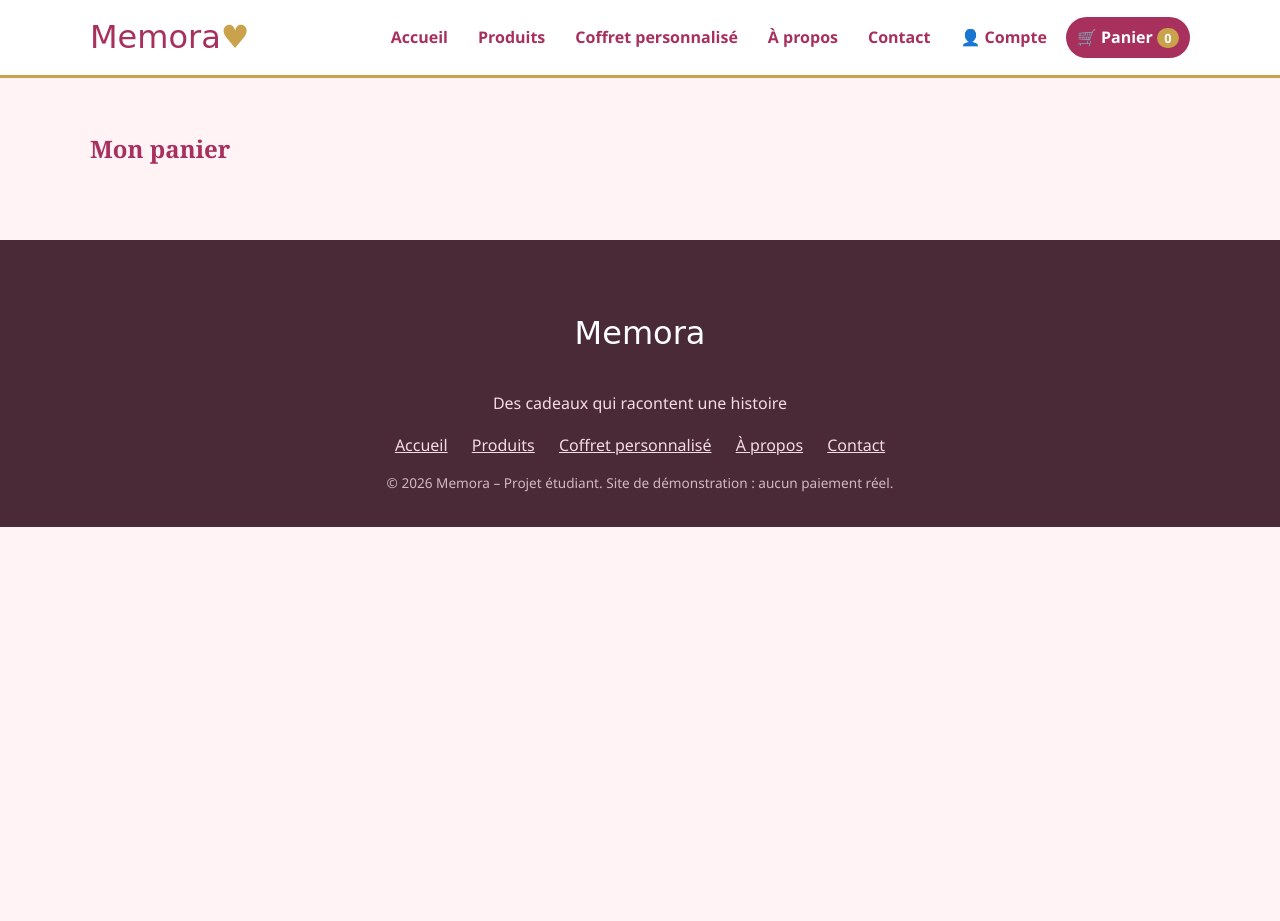
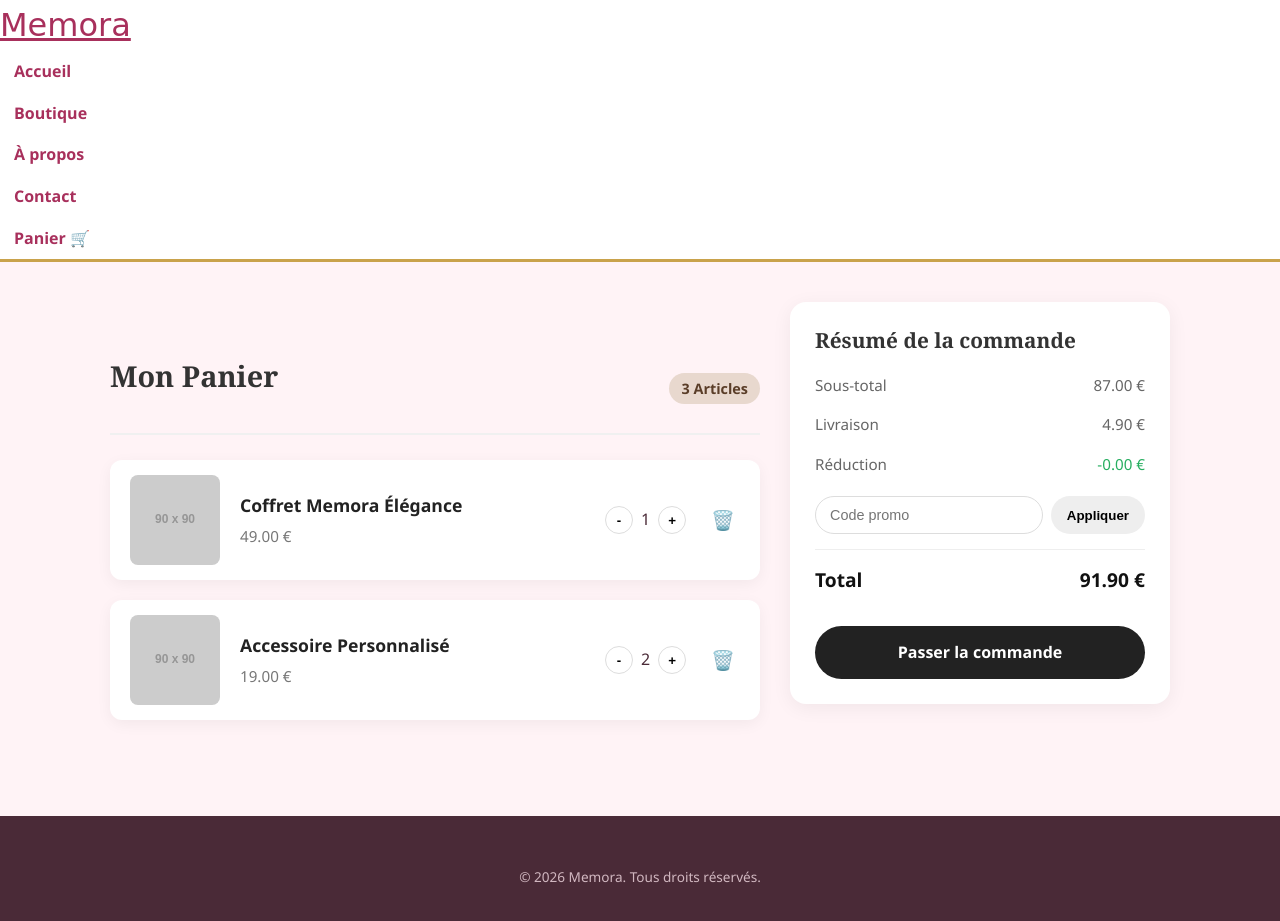
Before and after one commit to EasyRent12/memora, a plain HTML site: page panier.html in a window 1280 px wide. Before the commit the page ends 800 px from the top, so only its background shows below. Drawn offline with nearby package versions, Linux system fonts and the light colour scheme; placeholder pictures from the web are drawn by us.

Commit message:
Ajout d'une nouvelle page panier originale

```diff
--- a/panier.html
+++ b/panier.html
@@ -3,64 +3,322 @@
 <head>
   <meta charset="UTF-8">
   <meta name="viewport" content="width=device-width, initial-scale=1.0">
-  <title>Mon panier | Memora</title>
-  <meta name="description" content="Ton panier Memora : modifie les quantités et passe à la commande simulée.">
+  <title>Votre Panier — Memora</title>
   <link rel="stylesheet" href="style.css">
+  <!-- Supabase CDN -->
+  <script src="https://cdn.jsdelivr.net/npm/@supabase/supabase-js@2"></script>
+  <style>
+    /* Styles spécifiques pour la page Panier Originale */
+    .cart-container {
+      max-width: 1100px;
+      margin: 40px auto;
+      padding: 0 20px;
+      display: grid;
+      grid-template-columns: 1fr 380px;
+      gap: 30px;
+    }
+
+    @media (max-width: 850px) {
+      .cart-container {
+        grid-template-columns: 1fr;
+      }
+    }
+
+    .cart-header {
+      display: flex;
+      justify-content: space-between;
+      align-items: center;
+      margin-bottom: 25px;
+      border-bottom: 2px solid #f0f0f0;
+      padding-bottom: 15px;
+    }
+
+    .cart-header h1 {
+      font-size: 1.8rem;
+      color: #333;
+    }
+
+    .cart-count {
+      background-color: #e8d8ce;
+      color: #5a3d28;
+      padding: 4px 12px;
+      border-radius: 20px;
+      font-weight: 600;
+      font-size: 0.9rem;
+    }
+
+    /* Table & Card des produits */
+    .cart-items {
+      display: flex;
+      flex-direction: column;
+      gap: 20px;
+    }
+
+    .cart-item {
+      display: flex;
+      align-items: center;
+      background: #ffffff;
+      border-radius: 12px;
+      padding: 15px 20px;
+      box-shadow: 0 4px 15px rgba(0,0,0,0.05);
+      transition: transform 0.2s ease, box-shadow 0.2s ease;
+    }
+
+    .cart-item:hover {
+      transform: translateY(-2px);
+      box-shadow: 0 6px 20px rgba(0,0,0,0.08);
+    }
+
+    .cart-item img {
+      width: 90px;
+      height: 90px;
+      object-fit: cover;
+      border-radius: 8px;
+    }
+
+    .cart-item-info {
+      flex: 1;
+      margin-left: 20px;
+    }
+
+    .cart-item-title {
+      font-size: 1.1rem;
+      font-weight: 600;
+      color: #222;
+      margin-bottom: 5px;
+    }
+
+    .cart-item-price {
+      color: #777;
+      font-size: 0.95rem;
+    }
+
+    .cart-item-quantity {
+      display: flex;
+      align-items: center;
+      gap: 8px;
+      margin-right: 20px;
+    }
+
+    .btn-qty {
+      width: 28px;
+      height: 28px;
+      border: 1px solid #ddd;
+      background: #fff;
+      border-radius: 50%;
+      cursor: pointer;
+      font-weight: bold;
+      transition: background 0.2s;
+    }
+
+    .btn-qty:hover {
+      background: #f0f0f0;
+    }
+
+    .remove-btn {
+      background: transparent;
+      border: none;
+      color: #e74c3c;
+      cursor: pointer;
+      font-size: 1.2rem;
+      padding: 5px;
+      transition: color 0.2s;
+    }
+
+    .remove-btn:hover {
+      color: #c0392b;
+    }
+
+    /* Cart Summary Card */
+    .cart-summary {
+      background: #ffffff;
+      border-radius: 16px;
+      padding: 25px;
+      box-shadow: 0 4px 20px rgba(0,0,0,0.06);
+      height: fit-content;
+    }
+
+    .summary-title {
+      font-size: 1.3rem;
+      font-weight: 700;
+      margin-bottom: 20px;
+      color: #333;
+    }
+
+    .summary-row {
+      display: flex;
+      justify-content: space-between;
+      margin-bottom: 15px;
+      color: #666;
+      font-size: 0.95rem;
+    }
+
+    .summary-row.total {
+      font-size: 1.2rem;
+      font-weight: 700;
+      color: #111;
+      border-top: 1px solid #eee;
+      padding-top: 15px;
+      margin-top: 15px;
+    }
+
+    .checkout-btn {
+      width: 100%;
+      background: #222;
+      color: #fff;
+      border: none;
+      padding: 14px;
+      border-radius: 30px;
+      font-size: 1rem;
+      font-weight: 600;
+      cursor: pointer;
+      transition: background 0.3s ease, transform 0.2s;
+      text-decoration: none;
+      display: inline-block;
+      text-align: center;
+      margin-top: 15px;
+    }
+
+    .checkout-btn:hover {
+      background: #444;
+      transform: translateY(-1px);
+    }
+
+    .promo-code {
+      display: flex;
+      gap: 8px;
+      margin-top: 20px;
+    }
+
+    .promo-code input {
+      flex: 1;
+      padding: 10px 14px;
+      border: 1px solid #ddd;
+      border-radius: 20px;
+      outline: none;
+      font-size: 0.9rem;
+    }
+
+    .promo-code button {
+      background: #eee;
+      border: none;
+      padding: 0 16px;
+      border-radius: 20px;
+      cursor: pointer;
+      font-weight: 600;
+      transition: background 0.2s;
+    }
+
+    .promo-code button:hover {
+      background: #ddd;
+    }
+
+    .empty-cart-msg {
+      text-align: center;
+      padding: 50px 0;
+      color: #888;
+    }
+
+    .empty-cart-msg a {
+      display: inline-block;
+      margin-top: 15px;
+      color: #5a3d28;
+      font-weight: bold;
+    }
+  </style>
 </head>
 <body>
 
-  <!-- En-tête et menu principal (identique sur toutes les pages) -->
+  <!-- Menu / Header -->
   <header>
-    <div class="conteneur barre">
-      <a class="logo" href="index.html">Memora<span>♥</span></a>
-      <button class="bouton-menu" id="bouton-menu" aria-label="Ouvrir le menu">☰</button>
-      <nav>
-        <ul id="menu">
-          <li><a href="index.html">Accueil</a></li>
-          <li><a href="produits.html">Produits</a>
-            <ul class="sous-menu">
-              <li><a href="coffrets.html">Coffrets cadeaux</a></li>
-              <li><a href="robes.html">Robes</a></li>
-              <li><a href="accessoires.html">Accessoires</a></li>
-            </ul>
-          </li>
-          <li><a href="produit-vedette.html">Coffret personnalisé</a></li>
-          <li><a href="a-propos.html">À propos</a></li>
-          <li><a href="contact.html">Contact</a></li>
-          <li><a href="connexion.html" id="lien-compte">👤 Compte</a></li>
-          <li><a href="panier.html" class="actif">🛒 Panier <span class="compteur" id="compteur-panier">0</span></a></li>
-        </ul>
-      </nav>
+    <div class="logo">
+      <a href="index.html">Memora</a>
     </div>
+    <nav>
+      <a href="index.html">Accueil</a>
+      <a href="produits.html">Boutique</a>
+      <a href="a-propos.html">À propos</a>
+      <a href="contact.html">Contact</a>
+      <a href="panier.html" class="active">Panier 🛒</a>
+    </nav>
   </header>
 
-  <main>
+  <main class="cart-container">
+    <!-- Section Produits dans le panier -->
     <section>
-      <div class="conteneur">
-        <h1>Mon panier</h1>
-        <div id="contenu-panier"></div>
+      <div class="cart-header">
+        <h1>Mon Panier</h1>
+        <span class="cart-count" id="item-count">3 Articles</span>
+      </div>
+
+      <div class="cart-items" id="cart-items-list">
+        <!-- Exemple d'article 1 -->
+        <article class="cart-item">
+          <img src="images/produit1.jpg" alt="Coffret Memora" onerror="this.src='https://via.placeholder.com/90'">
+          <div class="cart-item-info">
+            <div class="cart-item-title">Coffret Memora Élégance</div>
+            <div class="cart-item-price">49.00 €</div>
+          </div>
+          <div class="cart-item-quantity">
+            <button class="btn-qty">-</button>
+            <span>1</span>
+            <button class="btn-qty">+</button>
+          </div>
+          <button class="remove-btn" title="Supprimer">🗑️</button>
+        </article>
+
+        <!-- Exemple d'article 2 -->
+        <article class="cart-item">
+          <img src="images/produit2.jpg" alt="Accessoire Memora" onerror="this.src='https://via.placeholder.com/90'">
+          <div class="cart-item-info">
+            <div class="cart-item-title">Accessoire Personnalisé</div>
+            <div class="cart-item-price">19.00 €</div>
+          </div>
+          <div class="cart-item-quantity">
+            <button class="btn-qty">-</button>
+            <span>2</span>
+            <button class="btn-qty">+</button>
+          </div>
+          <button class="remove-btn" title="Supprimer">🗑️</button>
+        </article>
       </div>
     </section>
+
+    <!-- Résumé de la Commande -->
+    <aside class="cart-summary">
+      <h2 class="summary-title">Résumé de la commande</h2>
+
+      <div class="summary-row">
+        <span>Sous-total</span>
+        <span>87.00 €</span>
+      </div>
+      <div class="summary-row">
+        <span>Livraison</span>
+        <span>4.90 €</span>
+      </div>
+      <div class="summary-row">
+        <span>Réduction</span>
+        <span style="color: #27ae60;">-0.00 €</span>
+      </div>
+
+      <div class="promo-code">
+        <input type="text" placeholder="Code promo">
+        <button>Appliquer</button>
+      </div>
+
+      <div class="summary-row total">
+        <span>Total</span>
+        <span>91.90 €</span>
+      </div>
+
+      <a href="checkout.html" class="checkout-btn">Passer la commande</a>
+    </aside>
   </main>
 
-  <!-- Pied de page -->
   <footer>
-    <div class="conteneur">
-      <p class="logo" style="color:#fff;">Memora</p>
-      <p>Des cadeaux qui racontent une histoire</p>
-      <div class="liens">
-        <a href="index.html">Accueil</a>
-        <a href="produits.html">Produits</a>
-        <a href="produit-vedette.html">Coffret personnalisé</a>
-        <a href="a-propos.html">À propos</a>
-        <a href="contact.html">Contact</a>
-      </div>
-      <p class="petit">© 2026 Memora – Projet étudiant. Site de démonstration : aucun paiement réel.</p>
-    </div>
+    <p class="petit">&copy; 2026 Memora. Tous droits réservés.</p>
   </footer>
 
-  <button id="haut" aria-label="Retour en haut">↑</button>
-  <script src="donnees.js"></script>
   <script src="script.js"></script>
 </body>
 </html>
```
